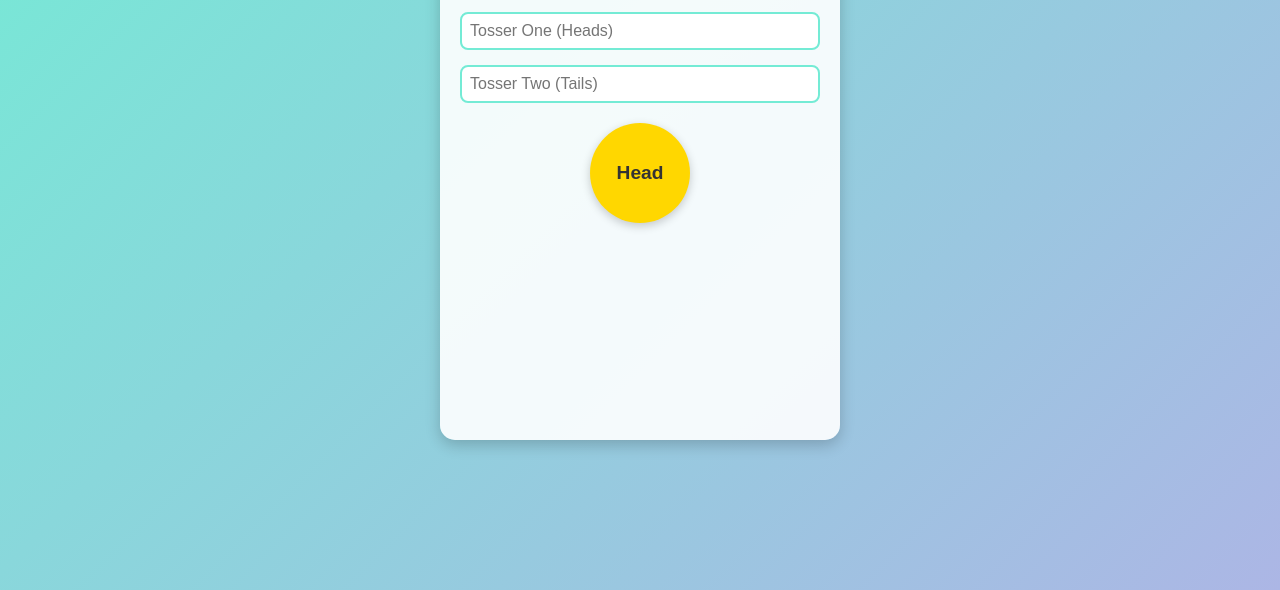
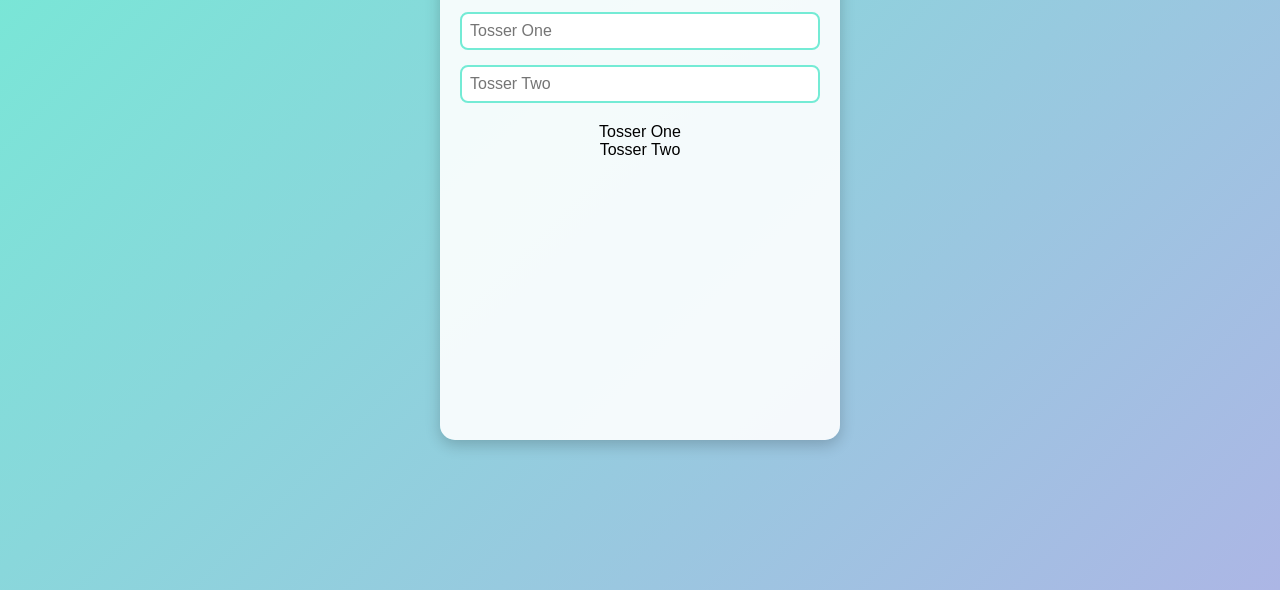
Before and after one commit to Sohan-2001/toss, a plain HTML site: page index.html in a window 1280 px wide. Shown: the part 210-800 px from the top of the page. Drawn offline with Linux system fonts and the light colour scheme.

Commit message:
Update index.html

```diff
--- a/index.html
+++ b/index.html
@@ -11,17 +11,16 @@
         <h1>Coin Toss</h1>
         <div class="input-section">
             <div class="player">
-                <input type="text" id="tosser-one" placeholder="Tosser One (Heads)">
+                <input type="text" id="tosser-one" placeholder="Tosser One">
             </div>
             <div class="player">
-                <input type="text" id="tosser-two" placeholder="Tosser Two (Tails)">
+                <input type="text" id="tosser-two" placeholder="Tosser Two">
             </div>
         </div>
         <div class="coin" id="coin" onclick="tossCoin()">
-            <div class="head">Head</div>
-            <div class="tail">Tail</ - Tail</div>
+            <div class="side-one" id="side-one">Tosser One</div>
+            <div class="side-two" id="side-two">Tosser Two</div>
         </div>
-        <div class="result" id="result"></div>
         <button class="toss-again" id="toss-again" onclick="resetToss()">Toss Again</button>
     </div>
     <script src="script.js"></script>
```
